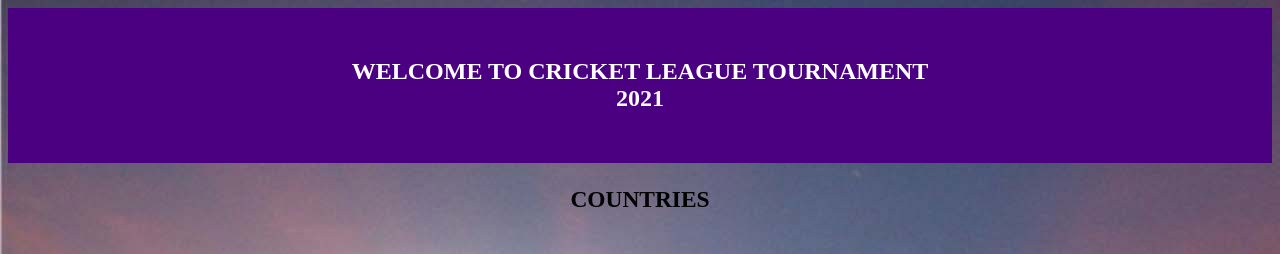
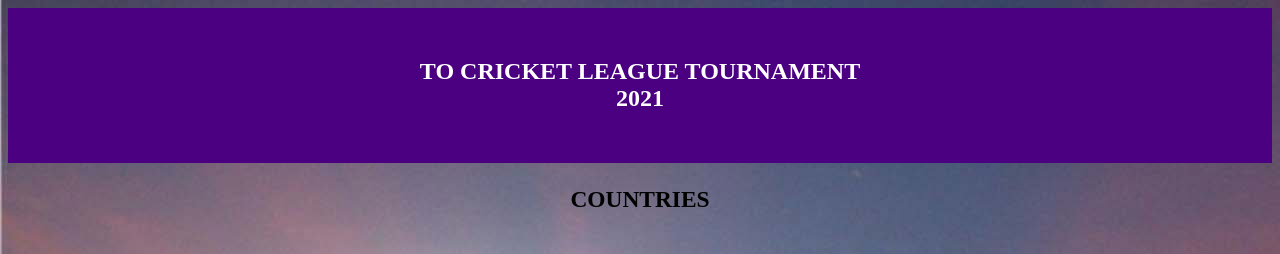
Before and after one commit to aishwarya141/cricket-league, a plain HTML site: page index.html in a window 1280 px wide. Shown: the top 254 px of the page. Drawn offline with Linux system fonts and the light colour scheme.

Commit message:
Update index.html

```diff
--- a/index.html
+++ b/index.html
@@ -8,7 +8,7 @@
 <body>
 
   <div class="welcome">
-     <h2>WELCOME TO CRICKET LEAGUE TOURNAMENT <br>2021</h2>
+     <h2>TO CRICKET LEAGUE TOURNAMENT <br>2021</h2>
   </div>
 
   <div class="count">
```
